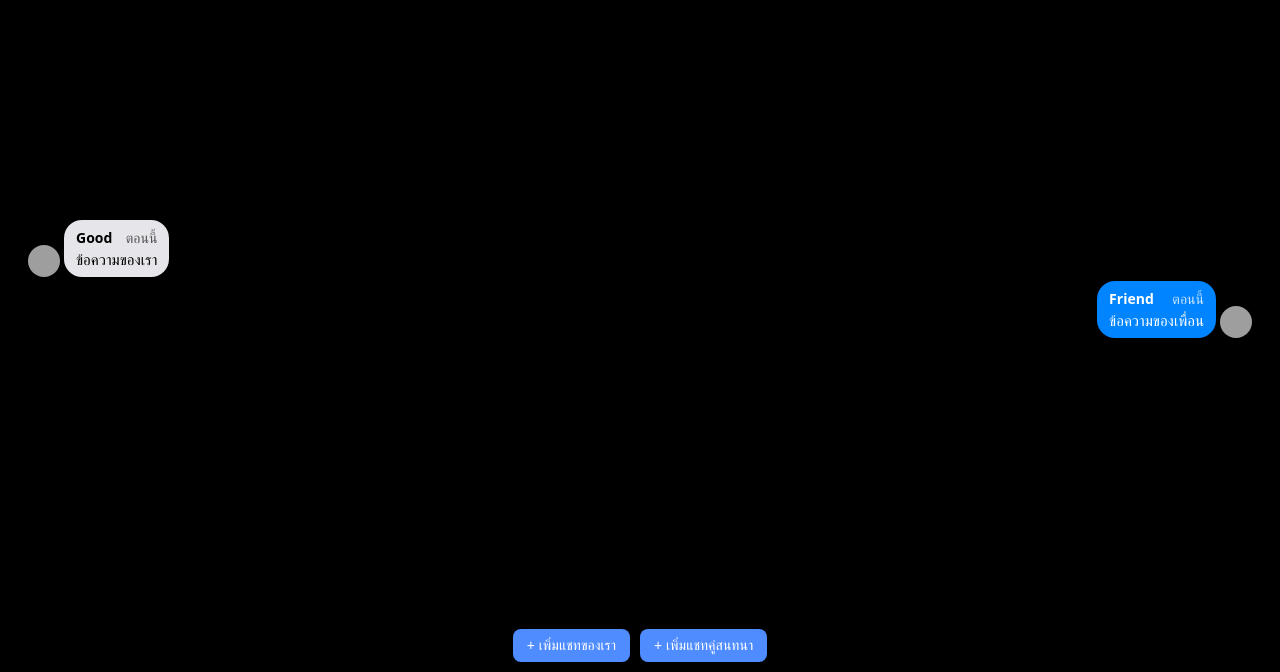
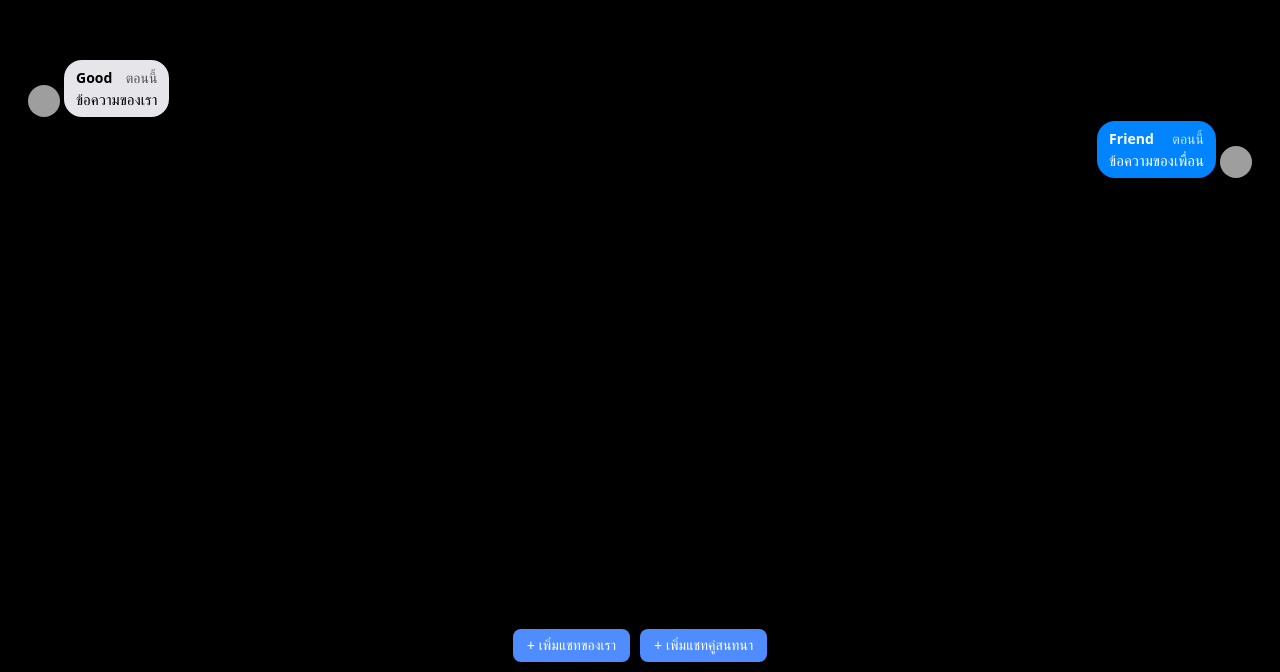
Before and after one commit to JoeKittiphong/Facebook-message-page, a plain HTML site: page Index.html in a window 1280 px wide. Shown: the part 128-800 px from the top of the page. Drawn offline with Linux system fonts and the light colour scheme; grey boxes are pictures that could not be loaded.

Commit message:
Update Index.html

```diff
--- a/Index.html
+++ b/Index.html
@@ -21,6 +21,7 @@ body {
   align-items: flex-end;
   gap: 4px;
   max-width: 90%;
+  position: relative;
 }
 .mychat {
   align-self: flex-start;
@@ -164,6 +165,35 @@ function initAvatar(labelEl, isMyChat) {
   });
 }
 
+// ฟังก์ชันเพิ่มความสามารถลบด้วย long press
+function enableLongPressDelete(row) {
+  let pressTimer = null;
+
+  const start = () => {
+    pressTimer = setTimeout(() => {
+      if (confirm("คุณต้องการลบแชทนี้หรือไม่?")) {
+        row.remove();
+        saveChatData();
+        updateAvatars();
+      }
+    }, 600); // กดค้าง 600ms
+  };
+
+  const cancel = () => {
+    if (pressTimer !== null) {
+      clearTimeout(pressTimer);
+      pressTimer = null;
+    }
+  };
+
+  row.addEventListener('touchstart', start);
+  row.addEventListener('touchend', cancel);
+  row.addEventListener('touchmove', cancel);
+  row.addEventListener('mousedown', start);
+  row.addEventListener('mouseup', cancel);
+  row.addEventListener('mouseleave', cancel);
+}
+
 function createChat(data = null, isMyChat = true) {
   const row = document.createElement('div');
   row.className = `bubble-row ${isMyChat ? 'mychat' : 'partner'}`;
@@ -218,6 +248,9 @@ function createChat(data = null, isMyChat = true) {
   time.addEventListener('input', saveChatData);
   message.addEventListener('input', saveChatData);
 
+  // เปิดใช้งานลบด้วย long press
+  enableLongPressDelete(row);
+
   return row;
 }
 
@@ -233,7 +266,7 @@ function updateAvatars() {
   rows.forEach((r, i) => {
     r.querySelector('.avatar').style.visibility = 'hidden';
     r.style.marginTop = '0';
-    if (i === 0) r.style.marginTop = '40vh'; // แถวแรกลงมาห่าง 20%
+    if (i === 0) r.style.marginTop = '20vh'; // แถวแรกลงมาห่าง 20%
   });
 
   let lastType = '';
```
